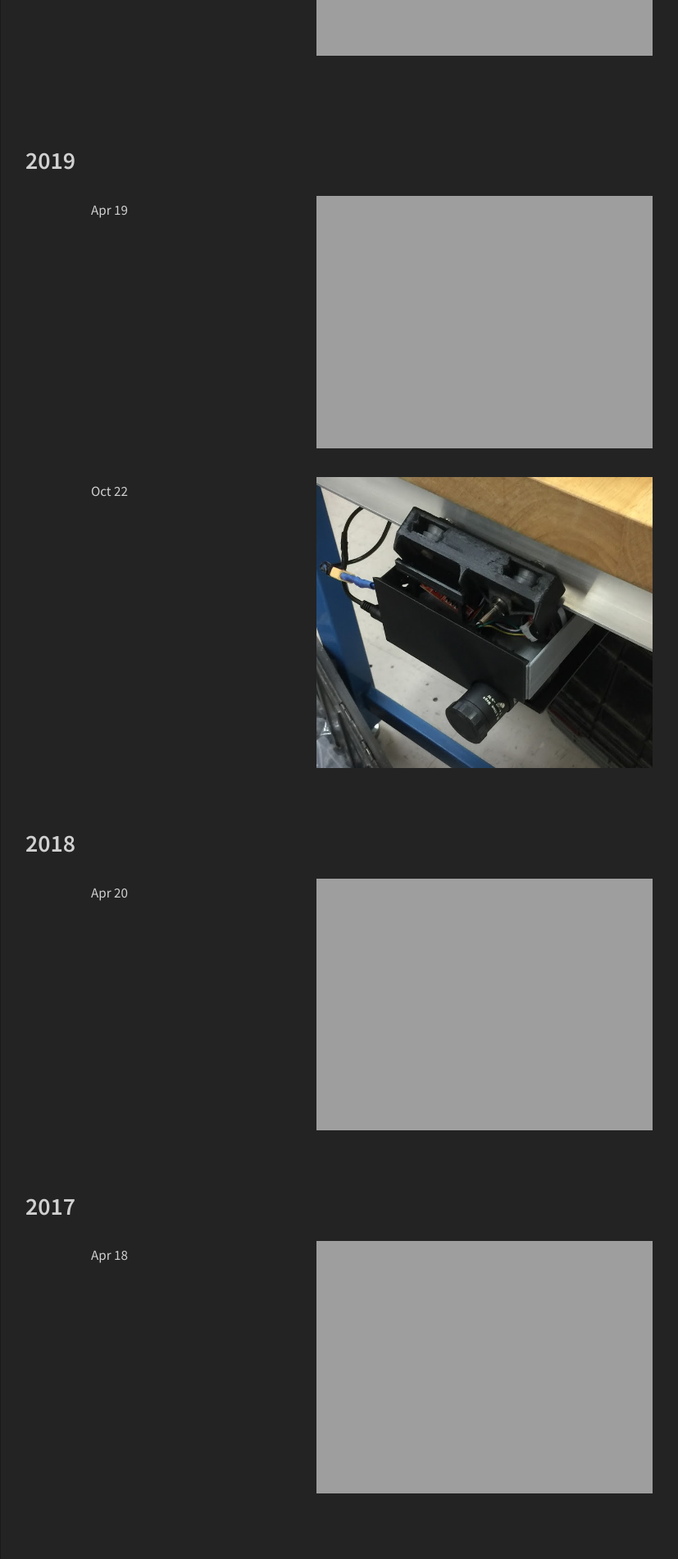
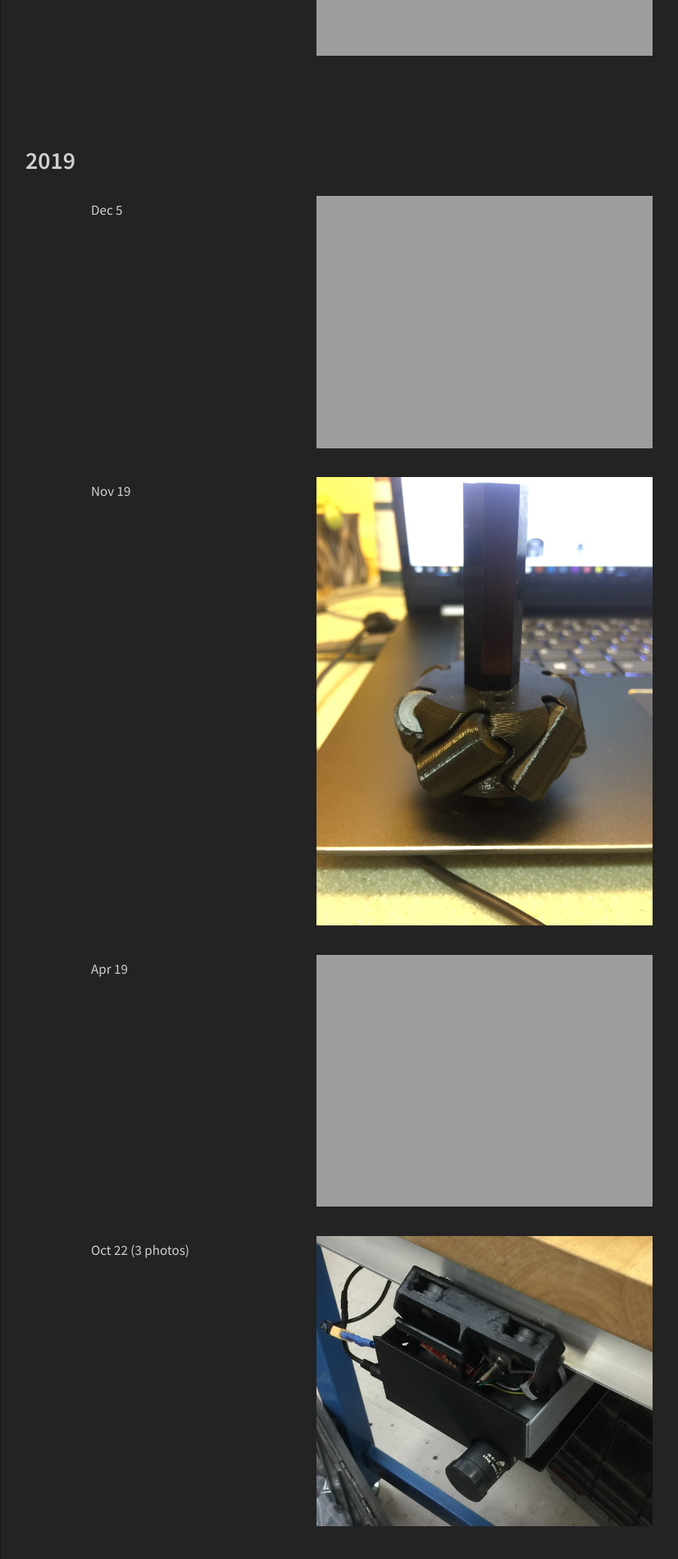
Before and after one commit to uynitsuj/uynitsuj.github.io, a Jekyll site: the page built from imgGallery.html, in a window 1280 px wide. Shown: the part 1963-3865 px from the top of the page at 82% size, without its empty margins (319-1146 px from the left). Built offline with Jekyll 4.4.1, drawn with Linux system fonts in a browser that asks for light colours; some of the changed text lies outside the part shown.

Commit message:
more photos in gallery

```diff
--- a/imgGallery.html
+++ b/imgGallery.html
@@ -69,9 +69,25 @@ permalink: /img_gallery/
         <h2 class="gallery-year"> 2019 </h2>
       </div>
       <ul>
+        <ol><div style="width:140px;float:left;"> Dec 5 </div> <a href="{{ site.url }}/img/gallery/IMG_0526.jpg" data-lightbox="Prebot" data-title="2019 FRC Winter Preseason Drivetrain"><img width="50%" src="{{ site.url }}/img/gallery/IMG_0526.jpg"></a>
+          <a href="{{ site.url }}/img/gallery/IMG_0480.jpg" data-lightbox="Prebot" data-title="2019 FRC Winter Preseason Drivetrain"></a>
+          <a href="{{ site.url }}/img/gallery/IMG_0474.jpg" data-lightbox="Prebot" data-title="2019 FRC Winter Preseason Drivetrain"></a>
+          <a href="{{ site.url }}/img/gallery/IMG_0466.jpg" data-lightbox="Prebot" data-title="2019 FRC Winter Preseason Drivetrain"></a>
+          <a href="{{ site.url }}/img/gallery/IMG_0464.jpg" data-lightbox="Prebot" data-title="2019 FRC Winter Preseason Drivetrain"></a>
+          <a href="{{ site.url }}/img/gallery/IMG_0431.jpg" data-lightbox="Prebot" data-title="2019 FRC Winter Preseason Drivetrain"></a>
+        </ol>
+        <br>
+        <ol><div style="width:140px;float:left;"> Nov 19 </div> <a href="{{ site.url }}/img/gallery/IMG_0426.jpg" data-lightbox="Omni" data-title="3D Printed Omni Directional Wheel"><img width="50%" src="{{ site.url }}/img/gallery/IMG_0426.jpg"></a>
+          <a href="{{ site.url }}/img/gallery/IMG_0427.jpg" data-lightbox="Omni" data-title="3D Printed Omni Directional Wheel"></a>
+          <a href="{{ site.url }}/img/gallery/IMG_0425.jpg" data-lightbox="Omni" data-title="3D Printed Omni Directional Wheel"></a>
+        </ol>
+        <br>
         <ol><div style="width:140px;float:left;"> Apr 19 </div> <a href="{{ site.url }}/img/robots/2019.png" data-lightbox="Robot3" data-title="2019 FIRST Robotics Competition 3128 Aluminum Narwhals robot"><img width="50%" src="{{ site.url }}/img/robots/2019.png"></a></ol>
         <br>
-        <ol><div style="width:140px;float:left;"> Oct 22 </div> <a href="{{ site.url }}/img/robots/ERAD.JPG" data-lightbox="Robot2" data-title="Elevated Robotic Assistive Device"><img width="50%" src="{{ site.url }}/img/robots/ERAD.JPG"></a></ol>
+        <ol><div style="width:140px;float:left;"> Oct 22 (3 photos)</div> <a href="{{ site.url }}/img/robots/ERAD.JPG" data-lightbox="Robot2" data-title="Elevated Robotic Assistive Device"><img width="50%" src="{{ site.url }}/img/robots/ERAD.JPG"></a>
+          <a href="{{ site.url }}/img/gallery/IMG_0351.jpg" data-lightbox="Robot2" data-title="Elevated Robotic Assistive Device"></a>
+          <a href="{{ site.url }}/img/gallery/IMG_5084.jpg" data-lightbox="Robot2" data-title="Elevated Robotic Assistive Device"></a>
+        </ol>
       </ul>
       <br>
       <div class="gallery-title">
@@ -92,7 +108,7 @@ permalink: /img_gallery/
         <h2 class="gallery-year"> 2012 </h2>
       </div>
       <ul>
-        <ol><div style="width:140px;float:left;"> Sep 15 </div> <a href="{{ site.url }}/img/gallery/20120915_142812.jpg" data-lightbox="Legos" data-title="Legos"><img width="50%" src="{{ site.url }}/img/gallery/20120915_142812.jpg"></a>
+        <ol><div style="width:140px;float:left;"> Sep 15 (3 photos)</div> <a href="{{ site.url }}/img/gallery/20120915_142812.jpg" data-lightbox="Legos" data-title="Legos"><img width="50%" src="{{ site.url }}/img/gallery/20120915_142812.jpg"></a>
           <a href="{{ site.url }}/img/gallery/20120915_143721.jpg" data-lightbox="Legos" data-title="Legos"></a>
           <a href="{{ site.url }}/img/gallery/20120915_143824.jpg" data-lightbox="Legos" data-title="Legos"></a>
         </ol>
```
